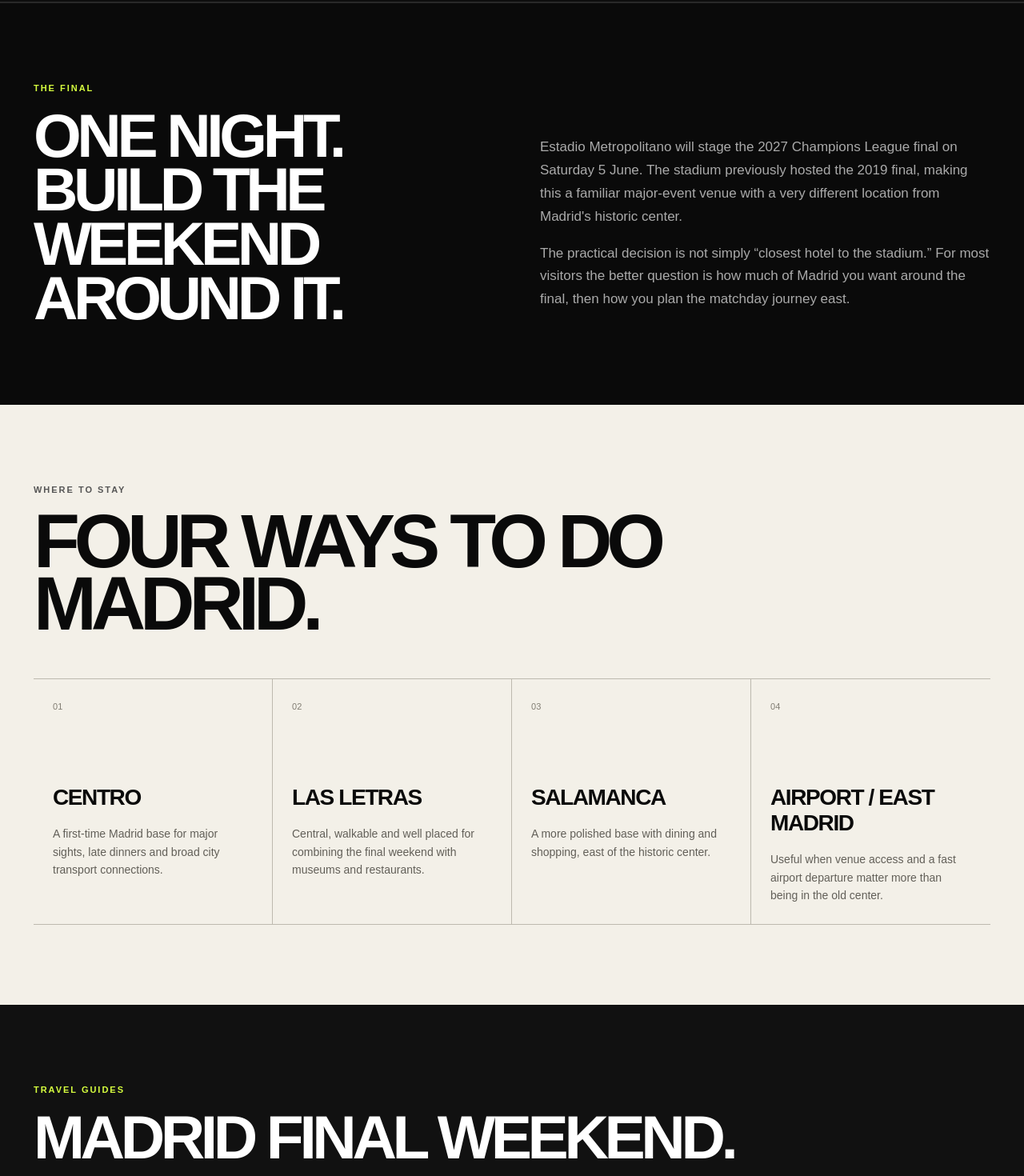
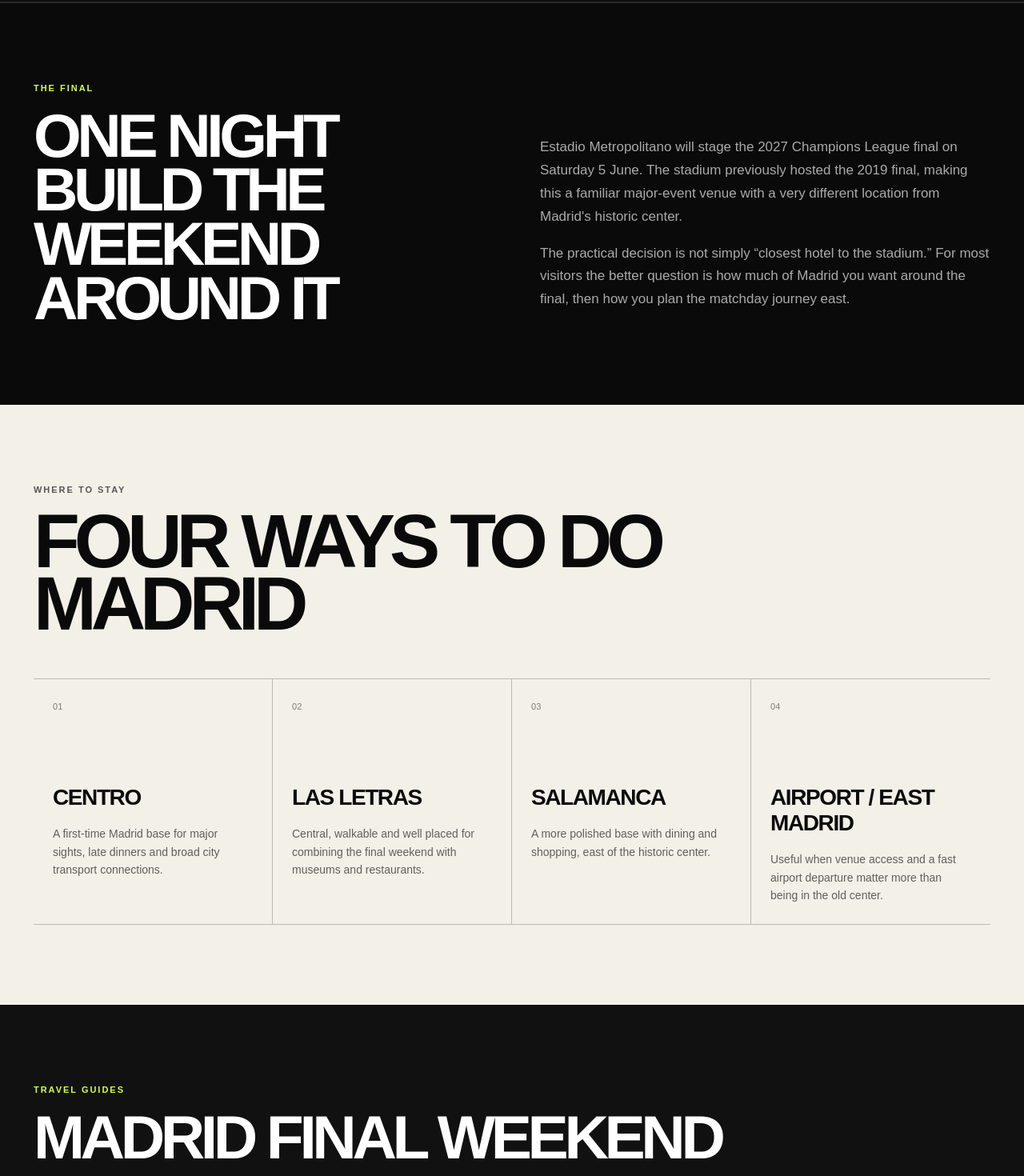
Before and after one commit to istanbulhighlights34-star/finalistanbul, a Next.js app: page /cities/madrid in a window 1280 px wide. Shown: the part 1160-2630 px from the top of the page at 80% size. Built offline with nearby package versions, Linux system fonts and the light colour scheme.

Commit message:
Remove periods from visible headings

```diff
--- a/app/cities/madrid/page.tsx
+++ b/app/cities/madrid/page.tsx
@@ -50,7 +50,7 @@ export default function MadridPage() {
       </section>
 
       <section className="detail-section">
-        <div className="detail-title"><p className="kicker">THE FINAL</p><h2>ONE NIGHT. BUILD THE WEEKEND AROUND IT.</h2></div>
+        <div className="detail-title"><p className="kicker">THE FINAL</p><h2>ONE NIGHT BUILD THE WEEKEND AROUND IT</h2></div>
         <div className="prose-column">
           <p>Estadio Metropolitano will stage the 2027 Champions League final on Saturday 5 June. The stadium previously hosted the 2019 final, making this a familiar major-event venue with a very different location from Madrid's historic center.</p>
           <p>The practical decision is not simply “closest hotel to the stadium.” For most visitors the better question is how much of Madrid you want around the final, then how you plan the matchday journey east.</p>
@@ -58,12 +58,12 @@ export default function MadridPage() {
       </section>
 
       <section className="paper-section">
-        <div className="section-heading"><p className="kicker">WHERE TO STAY</p><h2>FOUR WAYS TO DO MADRID.</h2></div>
+        <div className="section-heading"><p className="kicker">WHERE TO STAY</p><h2>FOUR WAYS TO DO MADRID</h2></div>
         <div className="zone-grid">{zones.map(([name,text],i)=><article key={name}><span>0{i+1}</span><h3>{name}</h3><p>{text}</p></article>)}</div>
       </section>
 
       <section className="planning-section">
-        <p className="kicker">TRAVEL GUIDES</p><h2>MADRID FINAL WEEKEND.</h2>
+        <p className="kicker">TRAVEL GUIDES</p><h2>MADRID FINAL WEEKEND</h2>
         <div className="planning-grid">
           <Link href="/cities/madrid/champions-league-final-weekend"><span>3-day final weekend plan →</span></Link>
           <Link href="/cities/madrid/where-to-stay"><span>Where to stay →</span></Link>
```
